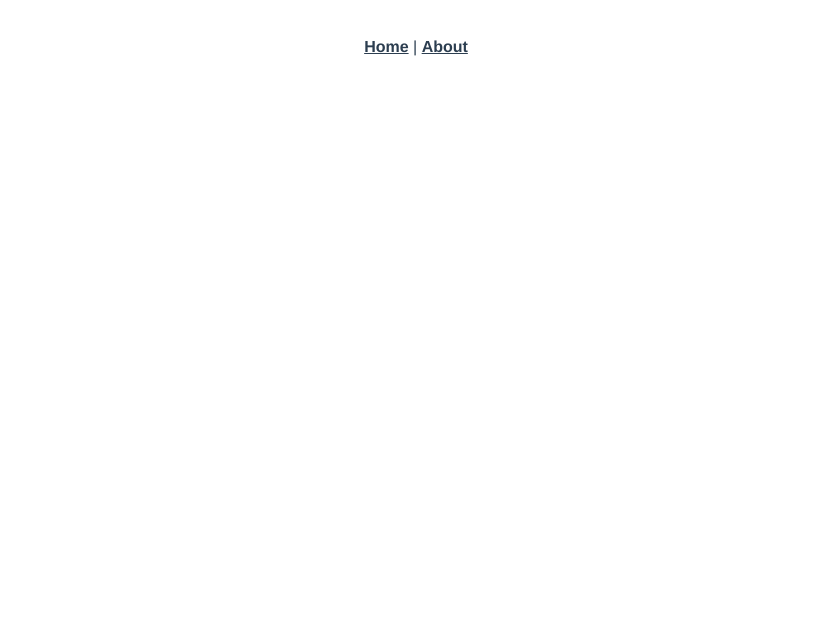
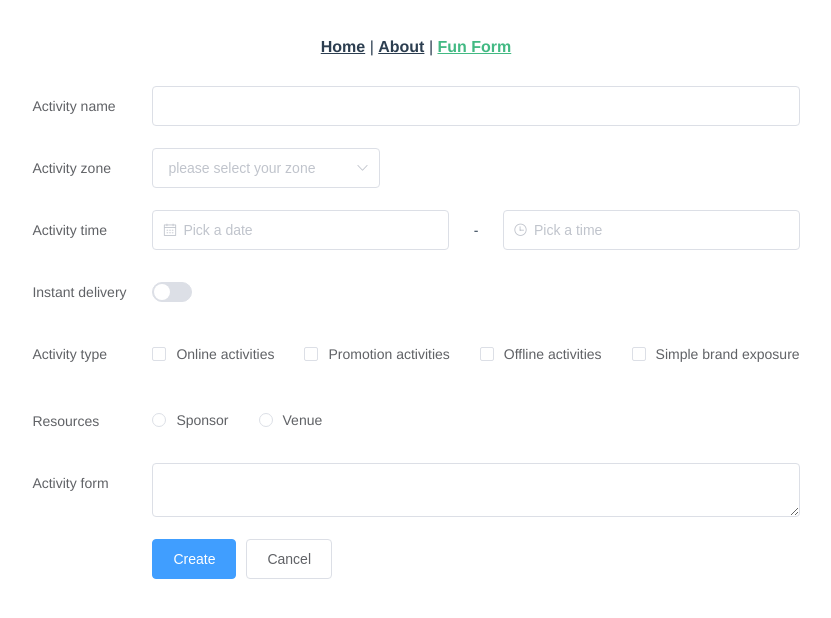
Before and after one commit to Gostaug/UX-practice, a Vue app: page /#/funForm in a window 1280 px wide. Before the commit this address had no page. Shown: the top 618 px of the page, without its empty margins (224-1055 px from the left). Built offline with nearby package versions, Linux system fonts and the light colour scheme.

Commit message:
form setup

```diff
--- a/src/App.vue
+++ b/src/App.vue
@@ -1,7 +1,8 @@
 <template>
   <div id="nav">
     <router-link to="/">Home</router-link> |
-    <router-link to="/about">About</router-link>
+    <router-link to="/about">About</router-link> |
+    <router-link to="/funForm">Fun Form</router-link>
   </div>
   <router-view/>
 </template>
--- /dev/null
+++ b/src/components/FunFormContent.vue
@@ -0,0 +1,79 @@
+<template>
+  <el-form ref="form" :model="form" label-position="left" label-width="120px">
+  <el-form-item label="Activity name">
+    <el-input v-model="form.name"></el-input>
+  </el-form-item>
+  <el-form-item label="Activity zone">
+    <el-select v-model="form.region" placeholder="please select your zone">
+      <el-option label="Zone one" value="shanghai"></el-option>
+      <el-option label="Zone two" value="beijing"></el-option>
+    </el-select>
+  </el-form-item>
+  <el-form-item label="Activity time">
+    <el-col :span="11">
+      <el-date-picker type="date" placeholder="Pick a date" v-model="form.date1" style="width: 100%;"></el-date-picker>
+    </el-col>
+    <el-col class="line" :span="2">-</el-col>
+    <el-col :span="11">
+      <el-time-picker placeholder="Pick a time" v-model="form.date2" style="width: 100%;"></el-time-picker>
+    </el-col>
+  </el-form-item>
+  <el-form-item label="Instant delivery">
+    <el-switch style="height: 100%;" v-model="form.delivery"></el-switch>
+  </el-form-item>
+  <el-form-item label="Activity type">
+    <el-checkbox-group v-model="form.type">
+      <el-checkbox label="Online activities" name="type"></el-checkbox>
+      <el-checkbox label="Promotion activities" name="type"></el-checkbox>
+      <el-checkbox label="Offline activities" name="type"></el-checkbox>
+      <el-checkbox label="Simple brand exposure" name="type"></el-checkbox>
+    </el-checkbox-group>
+  </el-form-item>
+  <el-form-item label="Resources">
+    <el-radio-group v-model="form.resource">
+      <el-radio label="Sponsor"></el-radio>
+      <el-radio label="Venue"></el-radio>
+    </el-radio-group>
+  </el-form-item>
+  <el-form-item label="Activity form">
+    <el-input type="textarea" v-model="form.desc"></el-input>
+  </el-form-item>
+  <el-form-item>
+    <el-button type="primary" @click="onSubmit">Create</el-button>
+    <el-button>Cancel</el-button>
+  </el-form-item>
+</el-form>
+</template>
+
+<script>
+export default {
+  name: 'FunForm',
+    data() {
+      return {
+        form: {
+          name: '',
+          region: '',
+          date1: '',
+          date2: '',
+          delivery: false,
+          type: [],
+          resource: '',
+          desc: ''
+        }
+      }
+    },
+    methods: {
+      onSubmit() {
+        console.log('submit!');
+      }
+    }
+  }
+</script>
+
+<style scoped>
+.el-form-item  >>> .el-form-item__content {
+    display: flex;
+    min-height: 40px;
+    align-items: center;
+}
+</style>
--- a/src/components/HomeContent.vue
+++ b/src/components/HomeContent.vue
@@ -1,16 +1,13 @@
 <template>
   <div class="home-content">
-    <el-button type="primary" @click="goToForm">Not so nice form</el-button>
-    <TiltingBox/>
+    <el-button type="primary" @click="$router.push('funForm')">Fun Form</el-button>
   </div>
 </template>
 
 <script>
-import TiltingBox from './TiltingBox.vue'
 export default {
   name: 'HomeContent',
   components: {
-    TiltingBox
   }
 
 }
--- a/src/router/index.js
+++ b/src/router/index.js
@@ -14,6 +14,14 @@ const routes = [
     // this generates a separate chunk (about.[hash].js) for this route
     // which is lazy-loaded when the route is visited.
     component: () => import(/* webpackChunkName: "about" */ '../views/About.vue')
+  },
+  {
+    path: '/funForm',
+    name: 'FunForm',
+    // route level code-splitting
+    // this generates a separate chunk (about.[hash].js) for this route
+    // which is lazy-loaded when the route is visited.
+    component: () => import(/* webpackChunkName: "about" */ '../views/FunForm.vue')
   }
 ]
 
--- /dev/null
+++ b/src/views/FunForm.vue
@@ -0,0 +1,24 @@
+<template>
+  <div class="fun-form">
+    <FunFormContent/>
+  </div>
+</template>
+<script>
+// @ is an alias to /src
+import FunFormContent from '@/components/FunFormContent.vue'
+
+export default {
+  name: 'Home',
+  components: {
+    FunFormContent
+  }
+}
+</script>
+
+<style scoped>
+
+div.fun-form {
+  display: flex;
+  justify-content: center;
+}
+</style>
--- a/src/views/Home.vue
+++ b/src/views/Home.vue
@@ -1,18 +1,18 @@
 <template>
   <div class="home">
     <img alt="Vue logo" src="../assets/logo.png">
-    <HelloWorld msg="Welcome to Your Vue.js App"/>
+    <HomeContent />
   </div>
 </template>
 
 <script>
 // @ is an alias to /src
-import HelloWorld from '@/components/HelloWorld.vue'
+import HomeContent from '@/components/HomeContent.vue'
 
 export default {
   name: 'Home',
   components: {
-    HelloWorld
+    HomeContent
   }
 }
 </script>
```
Also changed, not shown: src/Style/style.css (added).
